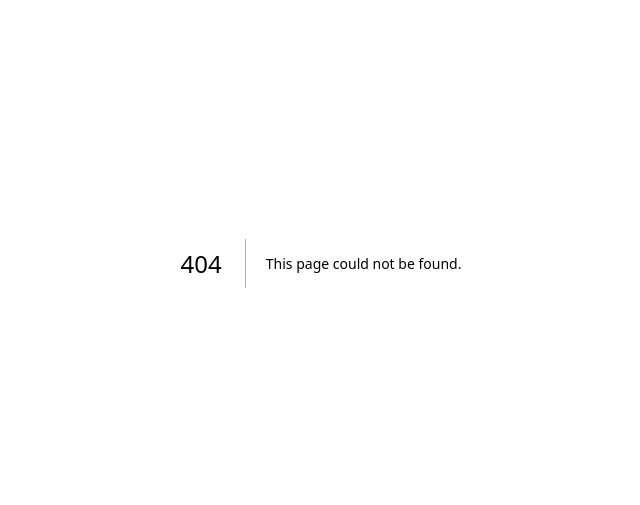
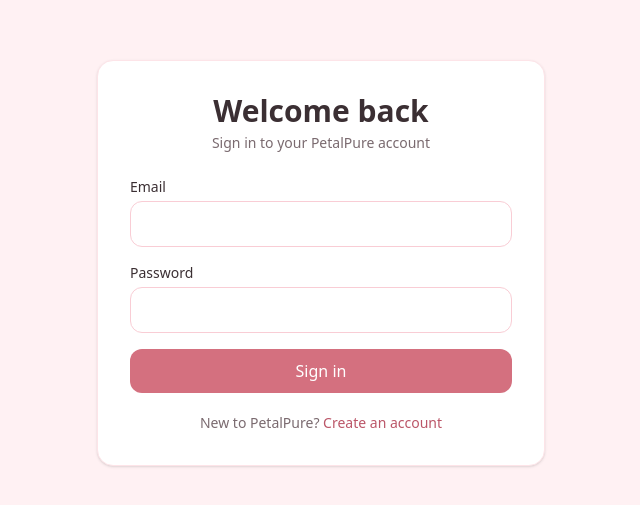
Before and after one commit to Dunith-Code/petalpure, a Next.js app: page /login in a window 1280 px wide. Before the commit this address had no page. Shown: the part 137-642 px from the top of the page, without its empty margins (319-959 px from the left). Built offline with nearby package versions, Linux system fonts and the light colour scheme.

Commit message:
feat(auth): add login and register pages

```diff
--- /dev/null
+++ b/src/app/(auth)/login/page.tsx
@@ -0,0 +1,14 @@
+import { Suspense } from "react";
+import AuthForm from "@/components/auth/AuthForm";
+
+export const metadata = { title: "Sign in | PetalPure" };
+
+export default function LoginPage() {
+  return (
+    <main className="flex min-h-screen items-center justify-center bg-blush-50 px-4 py-12">
+      <Suspense>
+        <AuthForm mode="login" />
+      </Suspense>
+    </main>
+  );
+}
--- /dev/null
+++ b/src/app/(auth)/register/page.tsx
@@ -0,0 +1,14 @@
+import { Suspense } from "react";
+import AuthForm from "@/components/auth/AuthForm";
+
+export const metadata = { title: "Create account | PetalPure" };
+
+export default function RegisterPage() {
+  return (
+    <main className="flex min-h-screen items-center justify-center bg-blush-50 px-4 py-12">
+      <Suspense>
+        <AuthForm mode="register" />
+      </Suspense>
+    </main>
+  );
+}
--- /dev/null
+++ b/src/components/auth/AuthForm.tsx
@@ -0,0 +1,116 @@
+"use client";
+
+import { useState } from "react";
+import { useRouter, useSearchParams } from "next/navigation";
+import Link from "next/link";
+
+type Mode = "login" | "register";
+
+function safeNext(next: string | null) {
+  // only allow same-site paths (prevents open redirects)
+  return next && next.startsWith("/") && !next.startsWith("//") ? next : null;
+}
+
+export default function AuthForm({ mode }: { mode: Mode }) {
+  const router = useRouter();
+  const params = useSearchParams();
+  const [error, setError] = useState("");
+  const [loading, setLoading] = useState(false);
+  const isLogin = mode === "login";
+
+  async function onSubmit(e: React.FormEvent<HTMLFormElement>) {
+    e.preventDefault();
+    setError("");
+    setLoading(true);
+
+    const data = Object.fromEntries(new FormData(e.currentTarget));
+    try {
+      const res = await fetch(`/api/auth/${mode}`, {
+        method: "POST",
+        headers: { "Content-Type": "application/json" },
+        body: JSON.stringify(data),
+      });
+      const json = await res.json();
+
+      if (!res.ok) {
+        const fieldMsg = json.details && Object.values<string[]>(json.details)[0]?.[0];
+        setError(fieldMsg || json.error || "Something went wrong");
+        return;
+      }
+
+      const dest =
+        safeNext(params.get("next")) ?? (json.user?.role === "ADMIN" ? "/admin" : "/");
+      router.push(dest);
+      router.refresh();
+    } catch {
+      setError("Network error. Please try again.");
+    } finally {
+      setLoading(false);
+    }
+  }
+
+  const input =
+    "w-full rounded-xl border border-blush-200 bg-white px-4 py-2.5 text-ink placeholder:text-muted/60 focus:border-rose-500 focus:outline-none focus:ring-2 focus:ring-blush-200";
+
+  return (
+    <div className="w-full max-w-md rounded-card border border-blush-100 bg-white p-8 shadow-sm">
+      <h1 className="text-center text-3xl font-semibold">
+        {isLogin ? "Welcome back" : "Create your account"}
+      </h1>
+      <p className="mt-1 text-center text-sm text-muted">
+        {isLogin ? "Sign in to your PetalPure account" : "Join PetalPure for gentle, glowing care"}
+      </p>
+
+      <form onSubmit={onSubmit} className="mt-6 space-y-4" noValidate>
+        {!isLogin && (
+          <div>
+            <label htmlFor="name" className="mb-1 block text-sm font-medium">Full name</label>
+            <input id="name" name="name" autoComplete="name" required className={input} />
+          </div>
+        )}
+        <div>
+          <label htmlFor="email" className="mb-1 block text-sm font-medium">Email</label>
+          <input id="email" name="email" type="email" autoComplete="email" required className={input} />
+        </div>
+        <div>
+          <label htmlFor="password" className="mb-1 block text-sm font-medium">Password</label>
+          <input
+            id="password"
+            name="password"
+            type="password"
+            autoComplete={isLogin ? "current-password" : "new-password"}
+            required
+            className={input}
+          />
+          {!isLogin && (
+            <p className="mt-1 text-xs text-muted">At least 8 characters, with a letter and a number.</p>
+          )}
+        </div>
+
+        {error && (
+          <p role="alert" className="rounded-lg bg-blush-50 px-3 py-2 text-sm text-rose-600">
+            {error}
+          </p>
+        )}
+
+        <button
+          type="submit"
+          disabled={loading}
+          className="w-full rounded-xl bg-rose-500 py-2.5 font-medium text-white transition hover:bg-rose-600 disabled:opacity-60"
+        >
+          {loading ? "Please wait…" : isLogin ? "Sign in" : "Create account"}
+        </button>
+      </form>
+
+      <p className="mt-5 text-center text-sm text-muted">
+        {isLogin ? "New to PetalPure? " : "Already have an account? "}
+        <Link
+          href={isLogin ? "/register" : "/login"}
+          className="font-medium text-rose-600 hover:underline"
+        >
+          {isLogin ? "Create an account" : "Sign in"}
+        </Link>
+      </p>
+    </div>
+  );
+}
```
